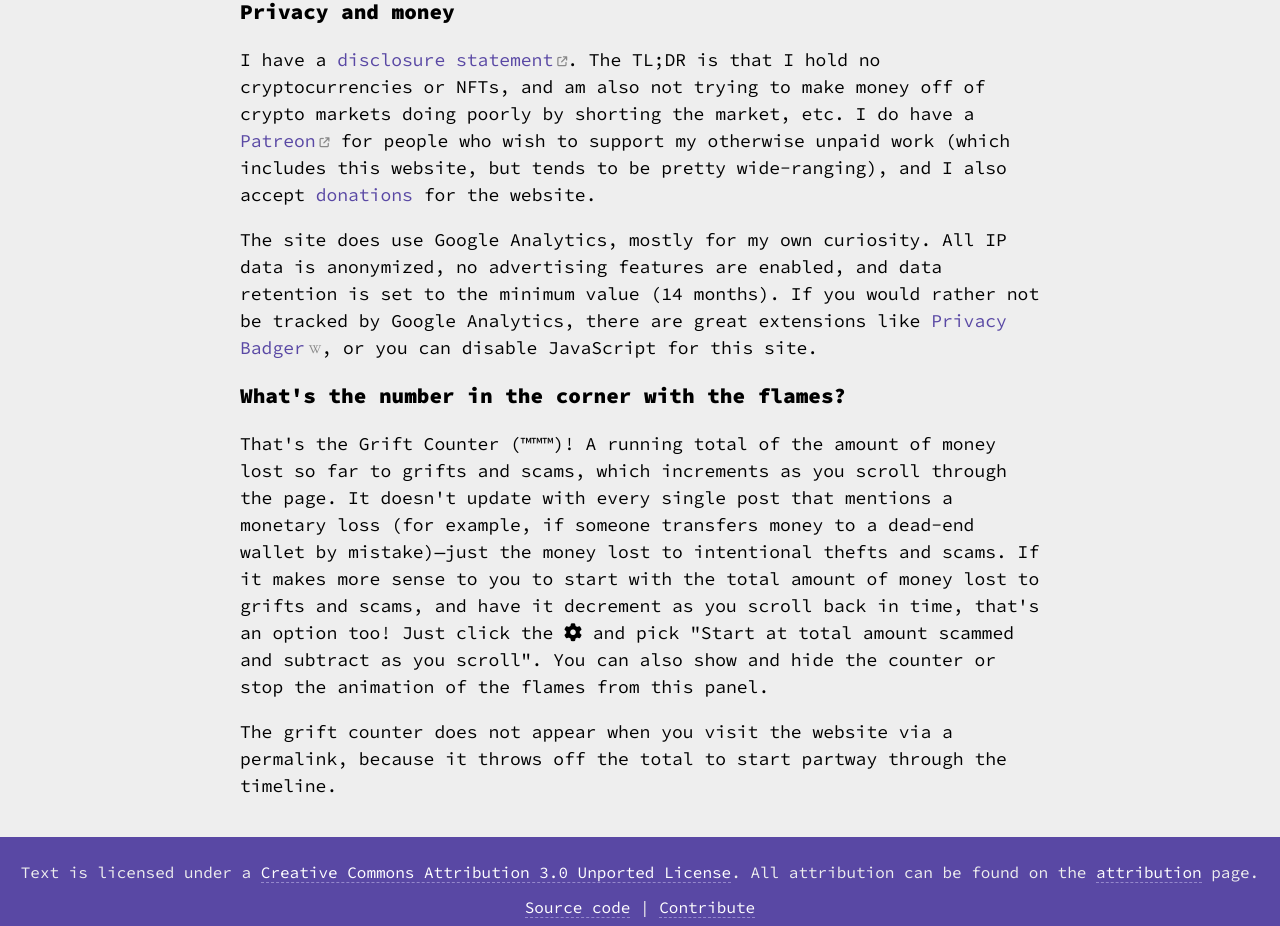
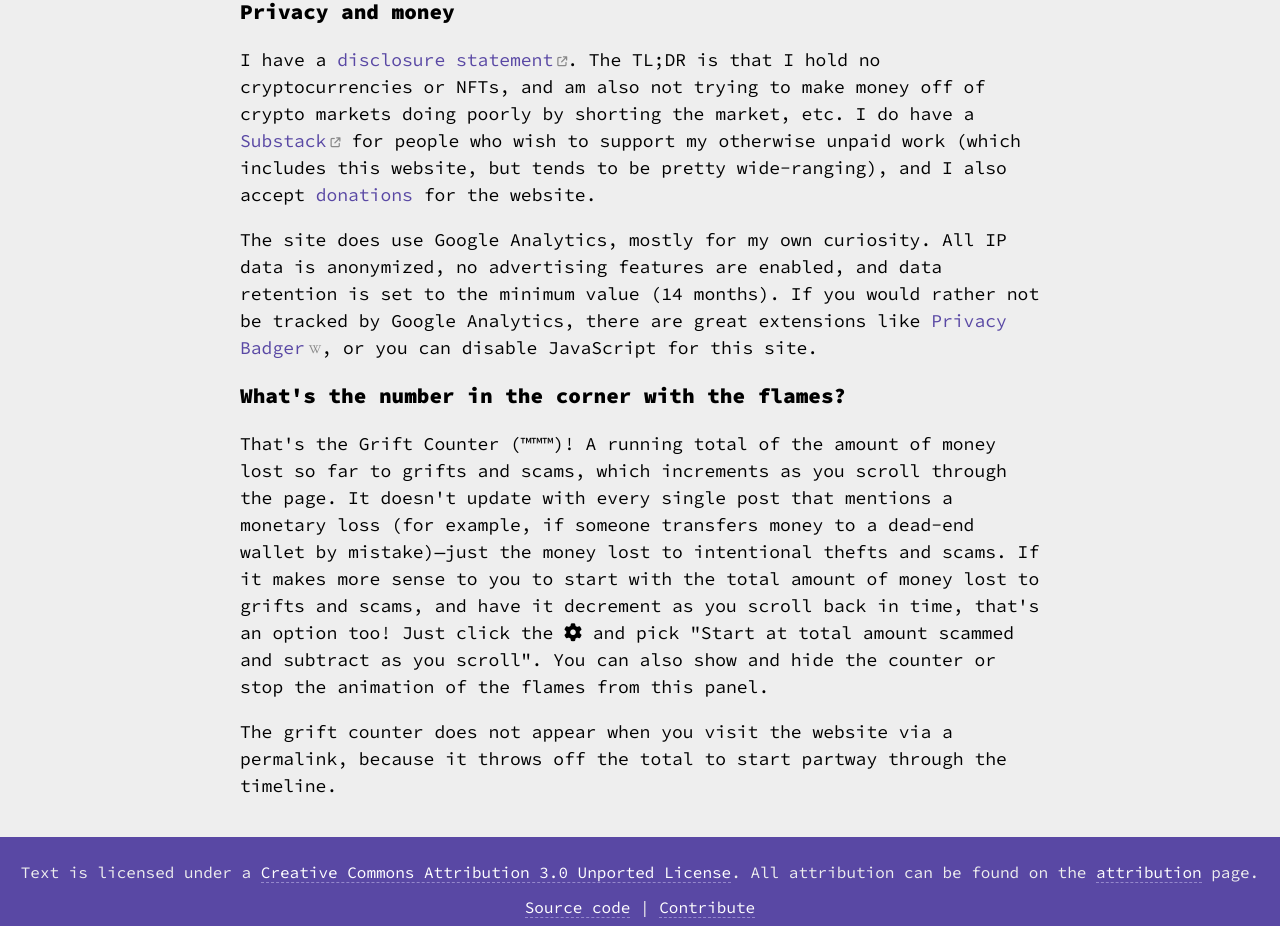
Before and after one commit to nakaohideo/web3-is-going-great, a Next.js app in the folder src/: page /about in a window 1280 px wide. Shown: the part 880-1806 px from the top of the page. Built offline with nearby package versions, Linux system fonts and the light colour scheme.

Commit message:
Patreon -> Substack

```diff
--- a/src/components/timeline/Header.js
+++ b/src/components/timeline/Header.js
@@ -137,7 +137,7 @@ const Header = forwardRef(function Header(
               <span aria-hidden={true}>)</span>
               <span>
                 {" "}
-                <ExternalLink href="https://www.patreon.com/mollywhite">
+                <ExternalLink href="https://newsletter.mollywhite.net/">
                   Support my work
                 </ExternalLink>
               </span>
--- a/src/pages/about.js
+++ b/src/pages/about.js
@@ -84,8 +84,8 @@ export default function WhatIsWeb3() {
             . The TL;DR is that I hold no cryptocurrencies or NFTs, and am also
             not trying to make money off of crypto markets doing poorly by
             shorting the market, etc. I do have a{" "}
-            <ExternalLink href="https://www.patreon.com/mollywhite">
-              Patreon
+            <ExternalLink href="https://newsletter.mollywhite.net/">
+              Substack
             </ExternalLink>{" "}
             for people who wish to support my otherwise unpaid work (which
             includes this website, but tends to be pretty wide-ranging), and I
--- a/src/pages/contribute.js
+++ b/src/pages/contribute.js
@@ -117,8 +117,8 @@ export default function Contribute({ money }) {
           <p>
             If you would like to support my work, which includes this website, I
             have a{" "}
-            <ExternalLink href="https://www.patreon.com/mollywhite">
-              Patreon
+            <ExternalLink href="https://newsletter.mollywhite.net/">
+              Substack
             </ExternalLink>
             . You can also make one-off donations via{" "}
             <a href="https://account.venmo.com/u/MollyWhite">Venmo</a>,{" "}
```
